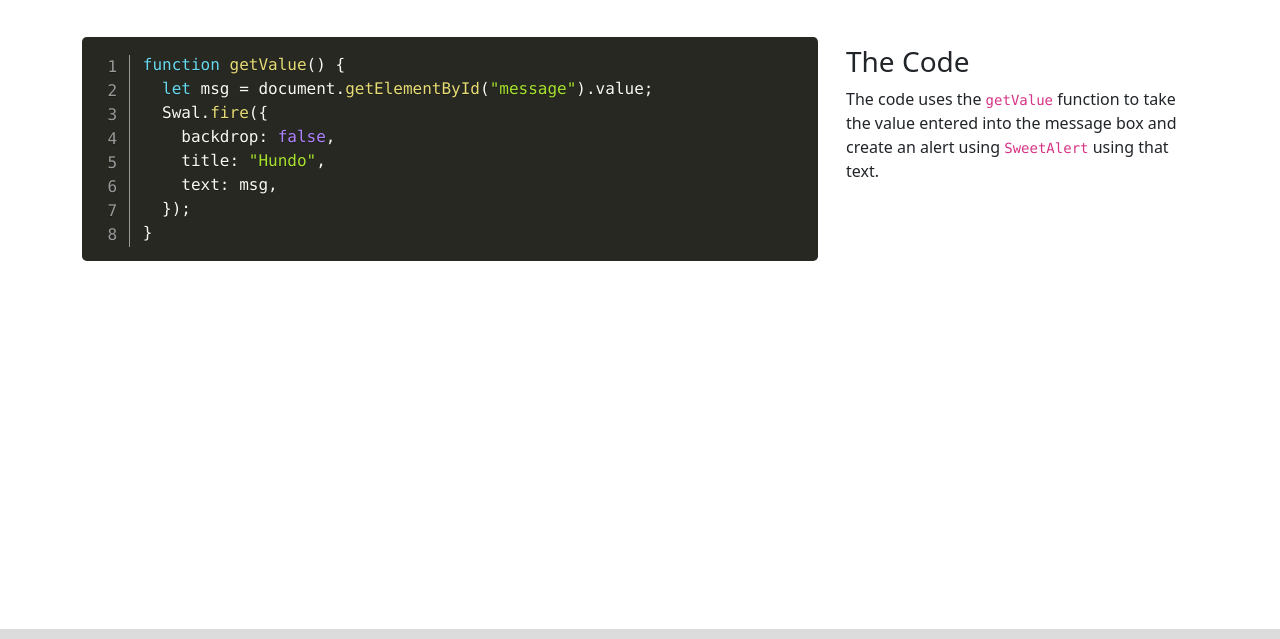
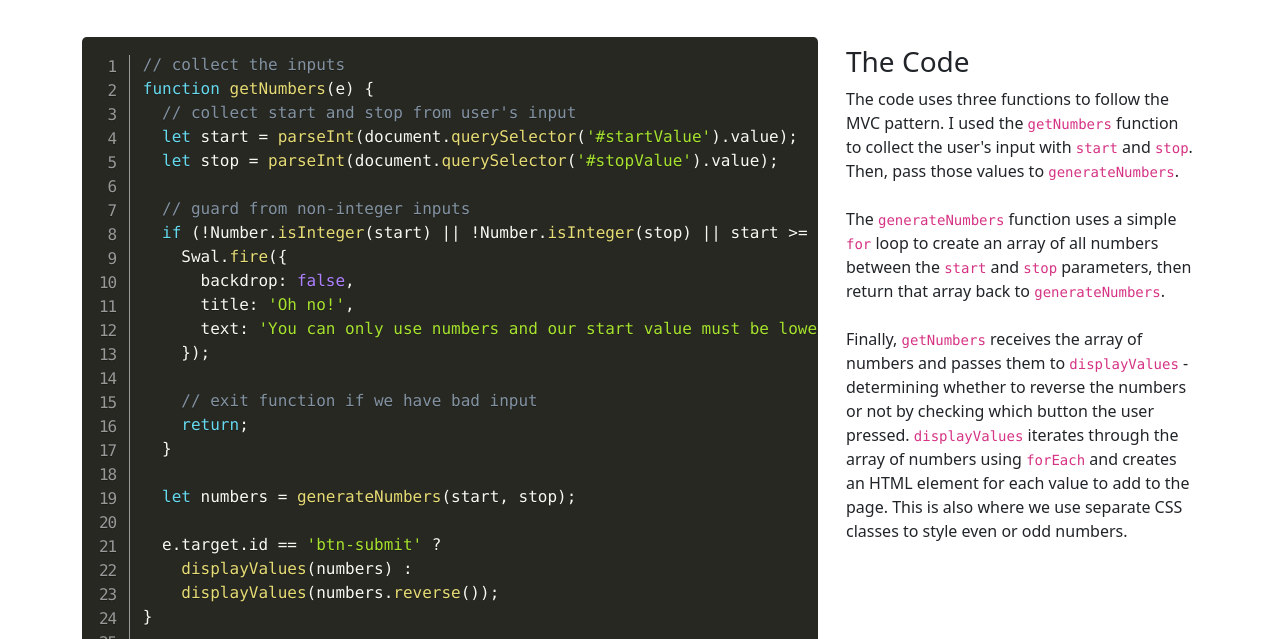
Before and after one commit to jacobvisick/js-hundo, a plain HTML site: page code.html in a window 1280 px wide. Shown: the part 79-718 px from the top of the page. Drawn offline with nearby package versions, Linux system fonts and the light colour scheme.

Commit message:
Complete the template information
Add a description to the landing page. In "The Code", add the
code used in the app and a brief description of how the code behaves.

```diff
--- a/code.html
+++ b/code.html
@@ -86,12 +86,58 @@
           <div class="col-12 col-lg-8">
             <pre class="line-numbers">
               <code class="language-javascript">
-                function getValue() {
-                  let msg = document.getElementById("message").value;
-                  Swal.fire({
-                    backdrop: false,
-                    title: "Hundo",
-                    text: msg,
+                // collect the inputs
+                function getNumbers(e) {
+                  // collect start and stop from user's input
+                  let start = parseInt(document.querySelector('#startValue').value);
+                  let stop = parseInt(document.querySelector('#stopValue').value);
+
+                  // guard from non-integer inputs
+                  if (!Number.isInteger(start) || !Number.isInteger(stop) || start >= stop) {
+                    Swal.fire({
+                      backdrop: false,
+                      title: 'Oh no!',
+                      text: 'You can only use numbers and our start value must be lower than end value.',
+                    });
+
+                    // exit function if we have bad input
+                    return;
+                  }
+
+                  let numbers = generateNumbers(start, stop);
+
+                  e.target.id == 'btn-submit' ?
+                    displayValues(numbers) :
+                    displayValues(numbers.reverse());
+                }
+
+                // create an array of the numbers
+                function generateNumbers(start, stop) {
+                  let numbers = [];
+
+                  for (let i = start; i <= stop; i++) {
+                    numbers.push(i);
+                  }
+
+                  return numbers;
+                }
+
+                //display the list of numbers
+                function displayValues(numbers) {
+                  resultDiv = document.getElementById('results');
+                  resultDiv.innerHTML = '';
+
+                  numbers.forEach((number) => {
+                    let element = document.createElement('div');
+                    element.classList.add('col');
+                    element.innerText = number;
+
+                    // style even or odd
+                    number % 2 === 0 ?
+                      element.classList.add('even') :
+                      element.classList.add('odd');
+
+                    resultDiv.appendChild(element);
                   });
                 }
               </code>
@@ -99,9 +145,21 @@
           </div>
           <div class="col-12 col-lg-4 p-3">
             <h3>The Code</h3>
-            <p>The code uses the <code>getValue</code> function to
-              take the value entered into the message box and create an
-              alert using <code>SweetAlert</code> using that text.</p>
+            <p>The code uses three functions to follow the MVC pattern.
+              I used the <code>getNumbers</code> function to collect the user's
+              input with <code>start</code> and <code>stop</code>. Then, pass those
+              values to <code>generateNumbers</code>.
+              <br><br>
+              The <code>generateNumbers</code> function uses a simple <code>for</code>
+              loop to create an array of all numbers between the <code>start</code> and
+              <code>stop</code> parameters, then return that array back to <code>generateNumbers</code>.
+              <br><br>
+              Finally, <code>getNumbers</code> receives the array of numbers and passes them to
+              <code>displayValues</code> - determining whether to reverse the numbers or not by checking
+              which button the user pressed. <code>displayValues</code> iterates through the array of numbers using
+              <code>forEach</code> and creates an HTML element for each value to add to the page. This
+              is also where we use separate CSS classes to style even or odd numbers.
+            </p>
           </div>
         </div>
       </div>
```
Also changed, not shown: index.html (+6 -1 lines), js/site.js (+5 -7 lines).
